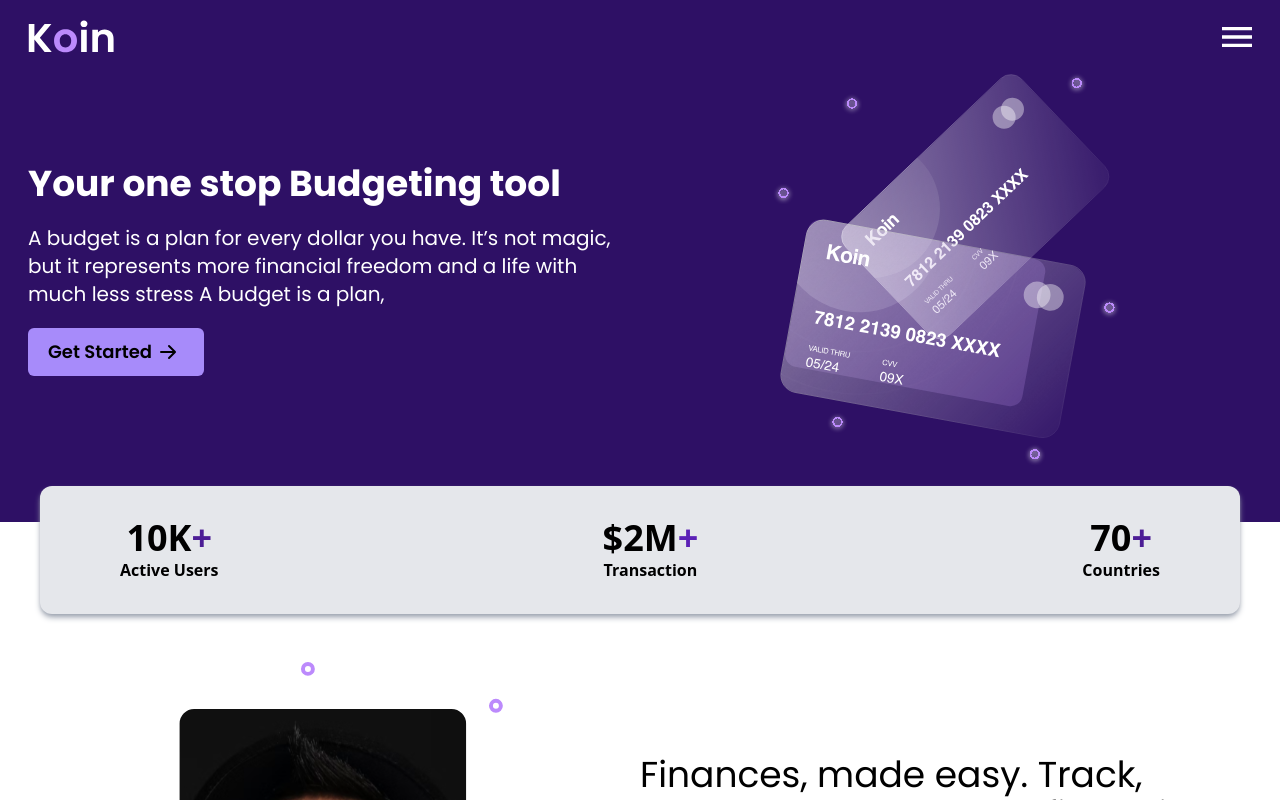
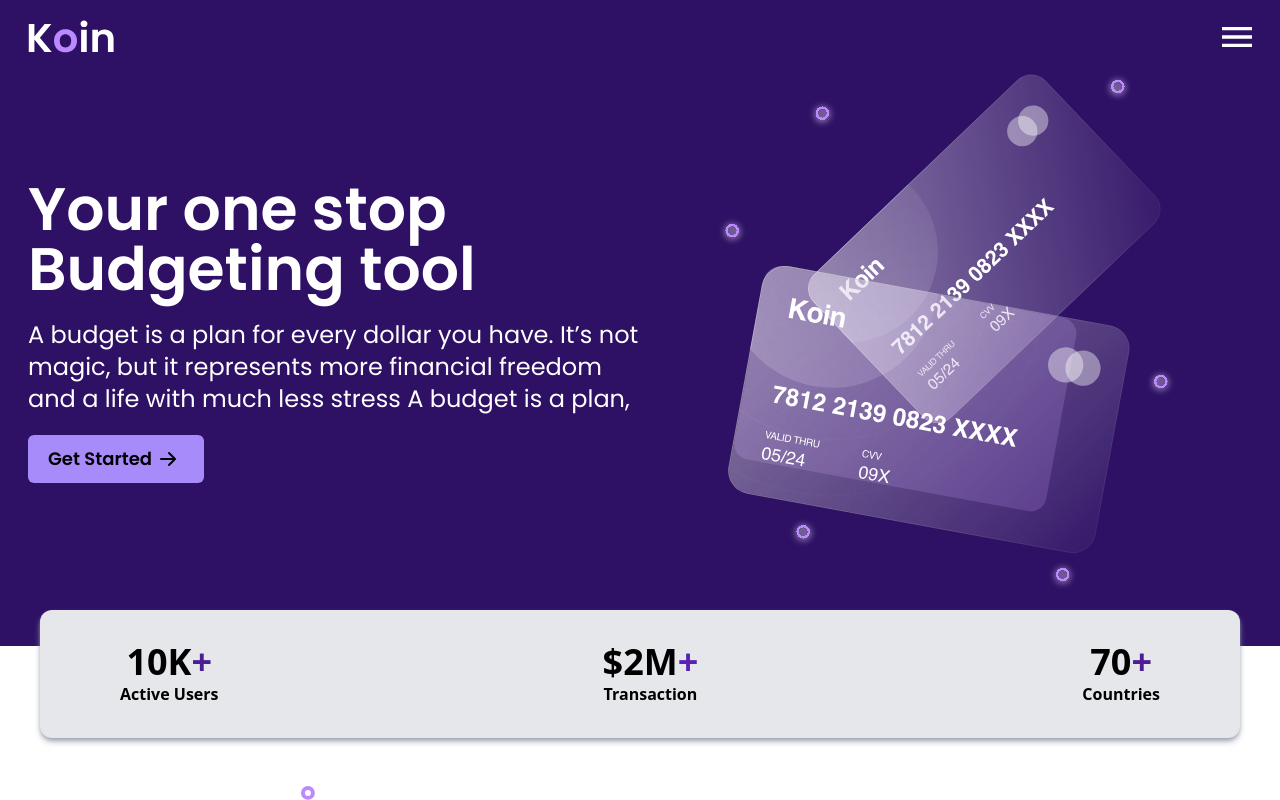
Before and after one commit to Nuuriii/koin, a React (Vite) app: page / in a window 1280 px wide. Shown: the top 800 px of the page. Built offline with nearby package versions, Linux system fonts and the light colour scheme.

Commit message:
fix text and image size in GetStarted1 Component

```diff
--- a/src/Component/GetStarted1/GetStarted1.jsx
+++ b/src/Component/GetStarted1/GetStarted1.jsx
@@ -7,10 +7,10 @@
       <>
          <div className='grid items-center justify-center grid-rows-2 text-white pb-14 sm:grid-cols-2 sm:grid-rows-none font-poppins bg-violet-950 px-7'>
             <div className='flex flex-col justify-center gap-y-5'>
-               <h1 className='text-4xl font-bold'>
-                  Your one stop Budgeting tool{" "}
+               <h1 className='text-4xl font-semibold lg:text-6xl'>
+                  Your one stop Budgeting tool
                </h1>
-               <p className='md:text-xl'>
+               <p className='md:text-xl lg:text-2xl'>
                   A budget is a plan for every dollar you have. It’s not magic,
                   but it represents more financial freedom and a life with much
                   less stress A budget is a plan,{" "}
@@ -21,7 +21,7 @@
                </button>
             </div>
             <div className='flex justify-center'>
-               <img src={Card} alt='' />
+               <img className='lg:h-3/4 lg:w-3/4' src={Card} alt='' />
             </div>
          </div>
       </>
```
